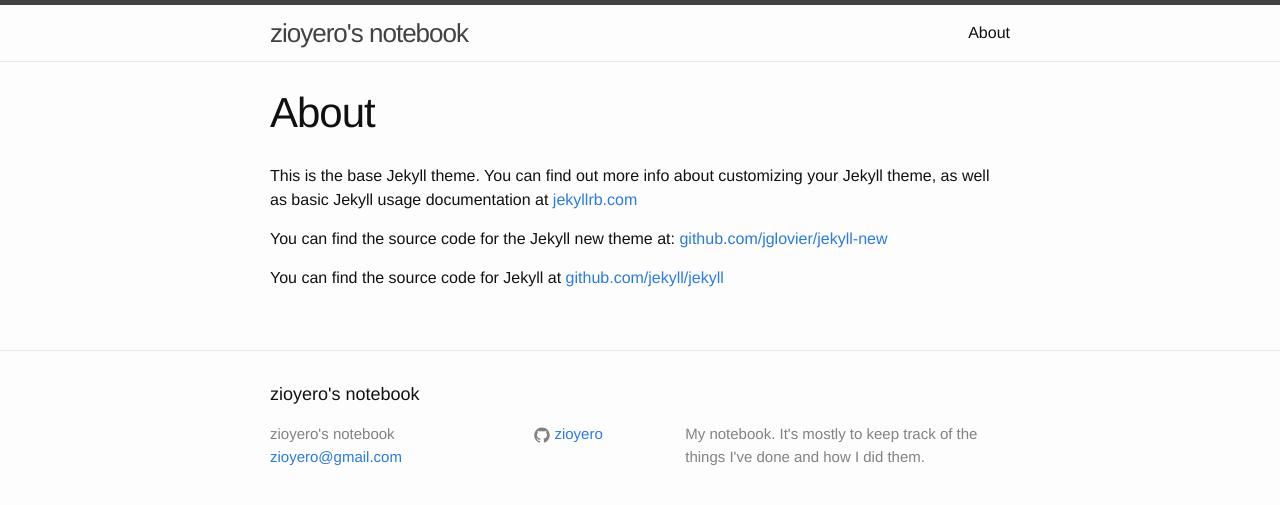
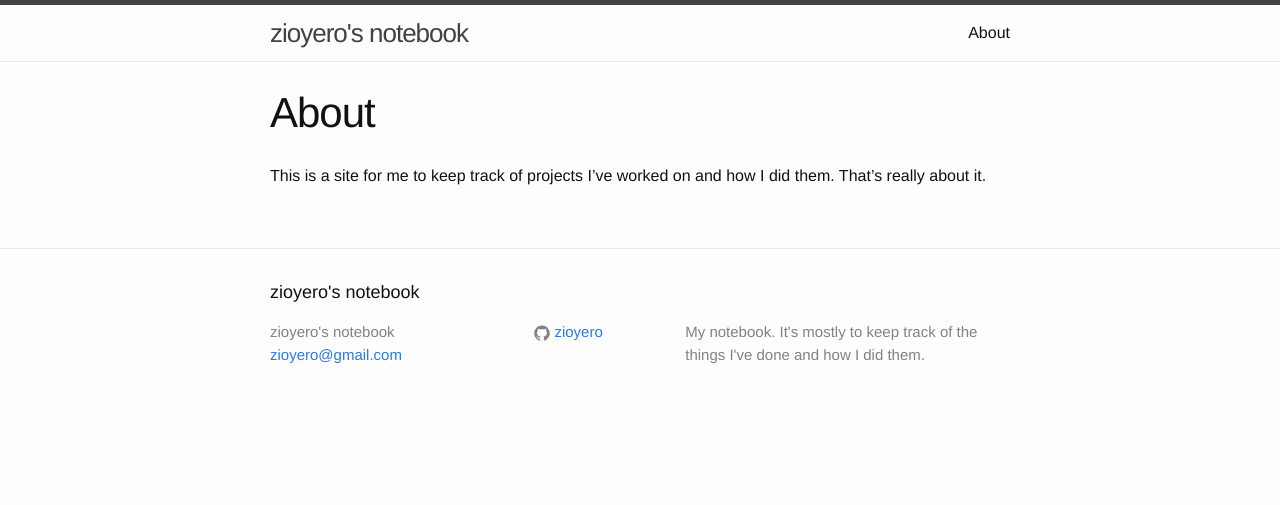
Before and after one commit to zioyero/zioyero.github.io, a Jekyll site: the page built from about.md, in a window 1280 px wide. Shown: the top 505 px of the page. Built offline with Jekyll 4.4.1, drawn with Linux system fonts in a browser that asks for light colours.

Commit message:
updated about page

```diff
--- a/about.md
+++ b/about.md
@@ -4,8 +4,4 @@ title: About
 permalink: /about/
 ---
 
-This is the base Jekyll theme. You can find out more info about customizing your Jekyll theme, as well as basic Jekyll usage documentation at [jekyllrb.com](http://jekyllrb.com/)
-
-You can find the source code for the Jekyll new theme at: [github.com/jglovier/jekyll-new](https://github.com/jglovier/jekyll-new)
-
-You can find the source code for Jekyll at [github.com/jekyll/jekyll](https://github.com/jekyll/jekyll)
+This is a site for me to keep track of projects I've worked on and how I did them. That's really about it.
```
